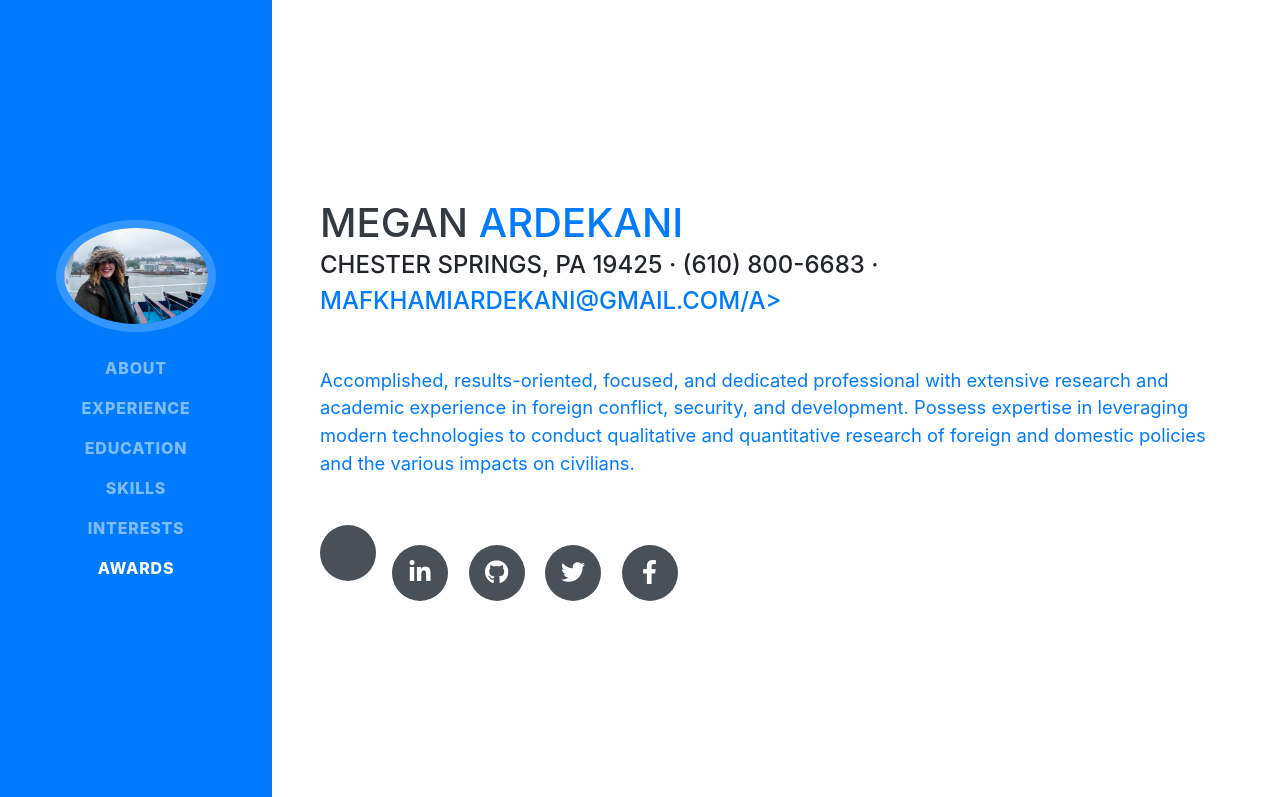
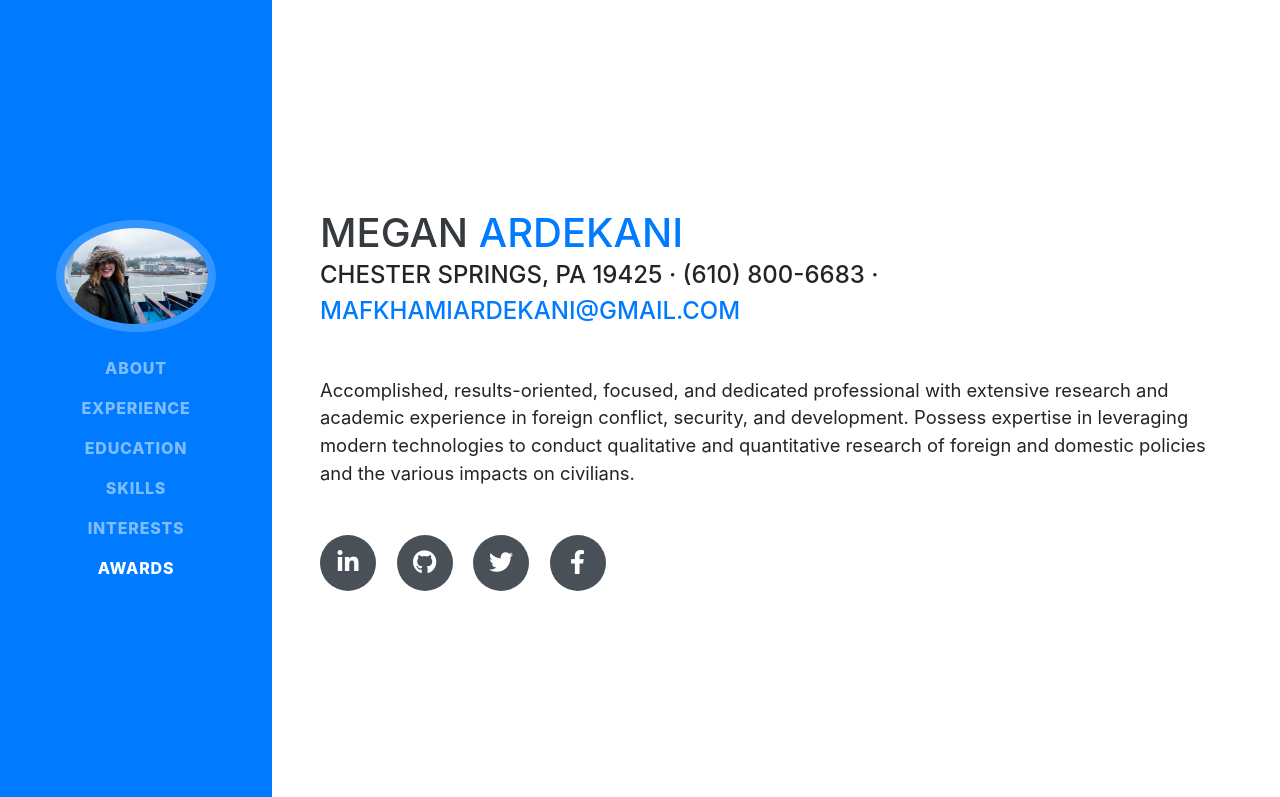
Before and after one commit to danardekani/meganardekani, a website with bundled scripts: page index.html in a window 1280 px wide. Shown: the top 797 px of the page. Built offline with nearby package versions, Linux system fonts and the light colour scheme; a web font is replaced by a local one.

Commit message:
fix email <a> tag

```diff
--- a/index.html
+++ b/index.html
@@ -67,7 +67,7 @@
           <span class="text-primary">Ardekani</span>
         </h1>
         <div class="subheading mb-5">Chester Springs, PA 19425 · (610) 800-6683 ·
-          <a href="mailto:mafkhamiardekani@gmail.com">mafkhamiardekani@gmail.com/a>
+          <a href="mailto:mafkhamiardekani@gmail.com">mafkhamiardekani@gmail.com</a>
         </div>
         <p class="lead mb-5"> Accomplished, results-oriented, focused, and dedicated professional with extensive research and academic experience in foreign conflict, security, and development. Possess expertise in leveraging modern technologies to conduct qualitative and quantitative research of foreign and domestic policies and the various impacts on civilians.</p>
         <div class="social-icons">
```
